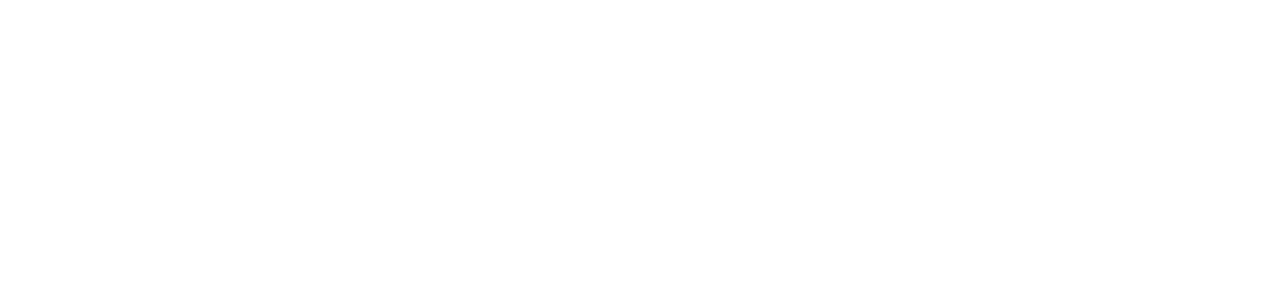
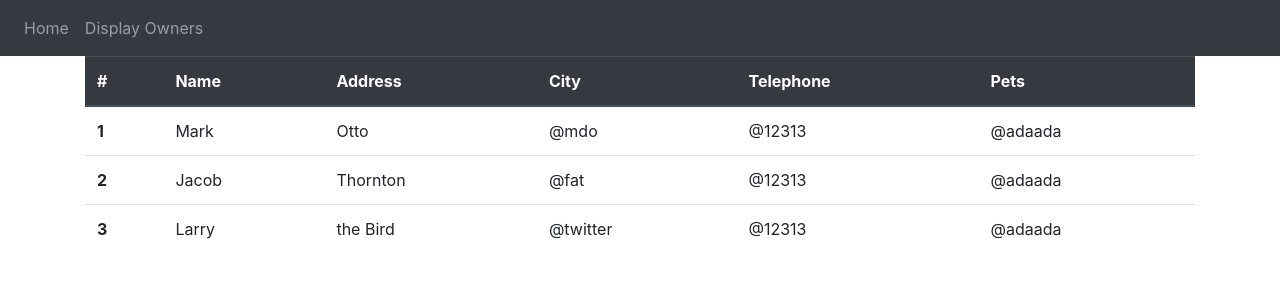
Before and after one commit to akshay5193/TEAM-SLARS-PET-UI, a React (Create React App) app: page /owners in a window 1280 px wide. Shown: the top 300 px of the page. Built offline with nearby package versions, Linux system fonts and the light colour scheme.

Commit message:
add DisplayOwner

```diff
--- a/src/component/App.js
+++ b/src/component/App.js
@@ -14,20 +14,20 @@
 
 function App() {
   return (
-    // <Router>
-    //   <div>
 
-    //     <Switch>
-    //       <Route exact path="/">
-    //         <Home />
-    //       </Route>
-    //       <Route path="/owners">
-    //         <OwnerInfo  />
-    //       </Route>
-    //     </Switch>
-    //   </div>
-    // </Router>
-    <div className="App"></div>
+    <Router>
+      <div>
+        <Navbar/>
+        <Switch>
+          <Route exact path="/">
+            <Home />
+          </Route>
+          <Route path="/owners">
+            <DisplayOwners  />
+          </Route>
+        </Switch>
+      </div>
+    </Router>
   );
 }
 
--- a/src/component/DisplayOwners.js
+++ b/src/component/DisplayOwners.js
@@ -3,9 +3,46 @@
 class DisplayOwners extends Component {
   render() {
     return (
-      <div>
-        <h1>Some Content</h1>
-      </div>
+      <div className="container">
+      <table className="table">
+        <thead className="thead-dark">
+          <tr>
+            <th scope="col">#</th>
+            <th scope="col">Name</th>
+            <th scope="col">Address</th>
+            <th scope="col">City</th>
+            <th scope="col">Telephone</th>
+            <th scope="col">Pets</th>
+          </tr>
+        </thead>
+        <tbody>
+          <tr>
+            <th scope="row">1</th>
+            <td>Mark</td>
+            <td>Otto</td>
+            <td>@mdo</td>
+            <td>@12313</td>
+            <td>@adaada</td>
+          </tr>
+          <tr>
+            <th scope="row">2</th>
+            <td>Jacob</td>
+            <td>Thornton</td>
+            <td>@fat</td>
+            <td>@12313</td>
+            <td>@adaada</td>
+          </tr>
+          <tr>
+            <th scope="row">3</th>
+            <td>Larry</td>
+            <td>the Bird</td>
+            <td>@twitter</td>
+            <td>@12313</td>
+            <td>@adaada</td>
+          </tr>
+        </tbody>
+      </table>
+    </div>
     );
   }
 }
--- a/src/component/Navbar.js
+++ b/src/component/Navbar.js
@@ -14,35 +14,7 @@
         </li>
       </ul>
 
-      <a className="navbar-brand" href="#">
-            Pet Clinic
-          </a>
-          <button
-            className="navbar-toggler"
-            type="button"
-            data-toggle="collapse"
-            data-target="#navbarSupportedContent"
-            aria-controls="navbarSupportedContent"
-            aria-expanded="false"
-            aria-label="Toggle navigation"
-          >
-            <span className="navbar-toggler-icon"></span>
-          </button>
 
-          <div className="collapse navbar-collapse" id="navbarSupportedContent">
-            <ul className="navbar-nav mr-auto">
-              <li className="nav-item">
-                <a className="nav-link" href="#">
-                  Owner
-                </a>
-              </li>
-              <li className="nav-item">
-                <a className="nav-link" href="#">
-                  Pet
-                </a>
-              </li>
-            </ul>
-          </div>
     </nav>
   );
 }
```
Also changed, not shown: src/component/Owner.js (+1 -40 lines).
